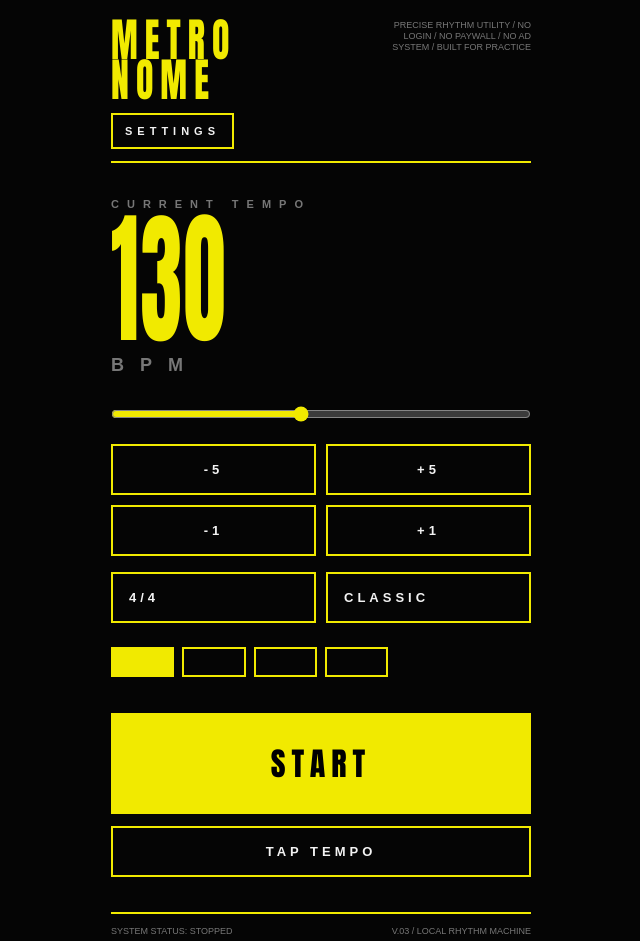
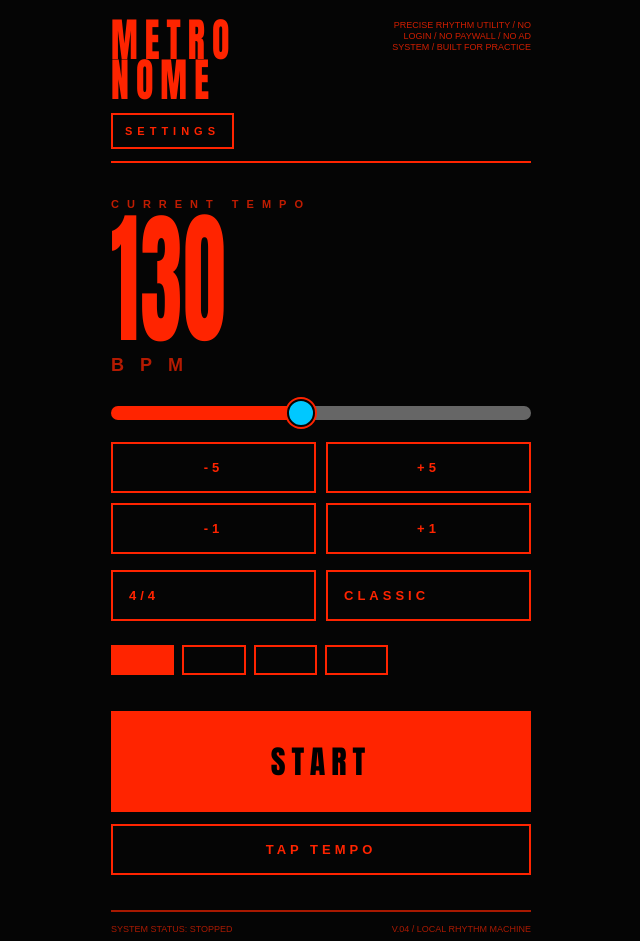
Before and after one commit to Zaru16-dot/Metronome, a plain HTML site: page index.html in a window 1280 px wide. Shown: the whole page, without its empty margins (319-959 px from the left). Drawn offline with Linux system fonts and the light colour scheme.

Commit message:
Update index.html

```diff
--- a/index.html
+++ b/index.html
@@ -10,8 +10,11 @@
       --bg: #050505;
       --text: #f3f3f3;
       --muted: #777;
-      --accent: #f1ea00;
+      --accent: #ff2400;
+      --contrast-accent: #00c8ff;
       --line: var(--accent);
+      --slider-fill: 45%;
+      --slider-rest: #666666;
     }
 
     * {
@@ -62,16 +65,17 @@
       font-size: 9px;
       line-height: 1.2;
       text-transform: uppercase;
-      color: var(--muted);
+      color: var(--accent);
       max-width: 145px;
       text-align: right;
+      opacity: 0.8;
     }
 
     .settings-btn {
       margin-top: 14px;
       background: none;
       border: 2px solid var(--line);
-      color: var(--text);
+      color: var(--accent);
       padding: 10px 12px;
       font-size: 11px;
       font-weight: 900;
@@ -87,9 +91,10 @@
       font-size: 11px;
       letter-spacing: 8px;
       font-weight: 900;
-      color: var(--muted);
+      color: var(--accent);
       text-transform: uppercase;
       margin-bottom: 12px;
+      opacity: 0.75;
     }
 
     .bpm {
@@ -108,13 +113,64 @@
       font-size: 18px;
       letter-spacing: 16px;
       font-weight: 900;
-      color: var(--muted);
+      color: var(--accent);
+      opacity: 0.7;
     }
 
+    /* SLIDER */
     input[type="range"] {
+      -webkit-appearance: none;
+      appearance: none;
       width: 100%;
       margin: 30px 0 22px;
-      accent-color: var(--accent);
+      height: 14px;
+      border: 0;
+      outline: none;
+      border-radius: 999px;
+      background: linear-gradient(
+        to right,
+        var(--accent) 0%,
+        var(--accent) var(--slider-fill),
+        var(--slider-rest) var(--slider-fill),
+        var(--slider-rest) 100%
+      );
+    }
+
+    input[type="range"]::-webkit-slider-runnable-track {
+      -webkit-appearance: none;
+      appearance: none;
+      height: 14px;
+      background: transparent;
+      border: none;
+      border-radius: 999px;
+    }
+
+    input[type="range"]::-webkit-slider-thumb {
+      -webkit-appearance: none;
+      appearance: none;
+      width: 28px;
+      height: 28px;
+      margin-top: -7px;
+      border-radius: 50%;
+      background: var(--contrast-accent);
+      border: 2px solid var(--bg);
+      box-shadow: 0 0 0 2px var(--accent);
+    }
+
+    input[type="range"]::-moz-range-track {
+      height: 14px;
+      background: transparent;
+      border: none;
+      border-radius: 999px;
+    }
+
+    input[type="range"]::-moz-range-thumb {
+      width: 28px;
+      height: 28px;
+      border-radius: 50%;
+      background: var(--contrast-accent);
+      border: 2px solid var(--bg);
+      box-shadow: 0 0 0 2px var(--accent);
     }
 
     .grid {
@@ -128,7 +184,7 @@
       border-radius: 0;
       border: 2px solid var(--line);
       background: var(--bg);
-      color: var(--text);
+      color: var(--accent);
       padding: 16px;
       font-size: 13px;
       font-weight: 900;
@@ -183,6 +239,7 @@
       margin-top: 12px;
       width: 100%;
       background: transparent;
+      color: var(--accent);
     }
 
     .footer {
@@ -190,11 +247,12 @@
       padding-top: 12px;
       font-size: 9px;
       line-height: 1.3;
-      color: var(--muted);
+      color: var(--accent);
       text-transform: uppercase;
       display: flex;
       justify-content: space-between;
       gap: 20px;
+      opacity: 0.65;
     }
 
     .settings-panel {
@@ -248,9 +306,10 @@
       font-size: 12px;
       font-weight: 900;
       letter-spacing: 4px;
-      color: var(--muted);
+      color: var(--accent);
       text-transform: uppercase;
       margin-bottom: 12px;
+      opacity: 0.8;
     }
 
     .colors {
@@ -265,22 +324,23 @@
     }
 
     .color-btn.selected {
-      outline: 3px solid var(--accent);
+      outline: 3px solid var(--contrast-accent);
       outline-offset: 3px;
     }
 
     .yellow { background: #f1ea00; }
-    .white { background: #ffffff; }
-    .red { background: #ff2400; }
-    .green { background: #00ff22; }
-    .blue { background: #2f66ff; }
+    .white  { background: #ffffff; }
+    .red    { background: #ff2400; }
+    .green  { background: #00ff22; }
+    .blue   { background: #2f66ff; }
     .purple { background: #b000ff; }
 
     .info-text {
       font-size: 10px;
       line-height: 1.5;
-      color: var(--muted);
+      color: var(--accent);
       text-transform: uppercase;
+      opacity: 0.65;
     }
   </style>
 </head>
@@ -331,13 +391,13 @@
         <div class="beats" id="beatDots"></div>
 
         <button class="start" id="startStop">START</button>
-        <button class="tap" id="tapTempo">TAP TEMPO</button>
+        <button class="tap" id="tapTempo">Tap Tempo</button>
       </div>
     </div>
 
     <div class="footer">
-      <div>system status: <span id="status">stopped</span></div>
-      <div>v.03 / local rhythm machine</div>
+      <div>System status: <span id="status">stopped</span></div>
+      <div>v.04 / local rhythm machine</div>
     </div>
   </div>
 
@@ -351,9 +411,9 @@
       <div class="setting-name">Accent color</div>
 
       <div class="colors">
-        <button class="color-btn yellow selected" data-color="#f1ea00"></button>
+        <button class="color-btn yellow" data-color="#f1ea00"></button>
         <button class="color-btn white" data-color="#ffffff"></button>
-        <button class="color-btn red" data-color="#ff2400"></button>
+        <button class="color-btn red selected" data-color="#ff2400"></button>
         <button class="color-btn green" data-color="#00ff22"></button>
         <button class="color-btn blue" data-color="#2f66ff"></button>
         <button class="color-btn purple" data-color="#b000ff"></button>
@@ -364,7 +424,7 @@
       <div class="setting-name">Design note</div>
       <div class="info-text">
         brutalist inspired rhythm interface. hard grid, long type, harsh contrast,
-        minimal controls, hidden options. made to stay usable while practicing.
+        minimal controls, hidden options. slider thumb uses complementary color.
       </div>
     </div>
   </div>
@@ -398,6 +458,33 @@
     const colorButtons = document.querySelectorAll(".color-btn");
 
     const audioContext = new (window.AudioContext || window.webkitAudioContext)();
+
+    const complementaryMap = {
+      "#f1ea00": "#2f66ff",
+      "#ffffff": "#ff2400",
+      "#ff2400": "#00c8ff",
+      "#00ff22": "#ff00c8",
+      "#2f66ff": "#ffd400",
+      "#b000ff": "#a8ff00"
+    };
+
+    function updateSliderProgress() {
+      const min = Number(bpmSlider.min);
+      const max = Number(bpmSlider.max);
+      const value = Number(bpmSlider.value);
+      const percent = ((value - min) / (max - min)) * 100;
+      document.documentElement.style.setProperty("--slider-fill", percent + "%");
+    }
+
+    function updateTheme(color) {
+      const normalized = color.toLowerCase();
+      const complementary = complementaryMap[normalized] || "#ffffff";
+
+      document.documentElement.style.setProperty("--accent", normalized);
+      document.documentElement.style.setProperty("--line", normalized);
+      document.documentElement.style.setProperty("--contrast-accent", complementary);
+      updateSliderProgress();
+    }
 
     function playClick(accent = false) {
       const osc = audioContext.createOscillator();
@@ -482,6 +569,7 @@
       bpm = Math.max(40, Math.min(240, newBpm));
       bpmDisplay.textContent = bpm;
       bpmSlider.value = bpm;
+      updateSliderProgress();
       restartIfPlaying();
     }
 
@@ -550,13 +638,15 @@
     colorButtons.forEach(button => {
       button.addEventListener("click", () => {
         const color = button.dataset.color;
-        document.documentElement.style.setProperty("--accent", color);
+        updateTheme(color);
 
         colorButtons.forEach(btn => btn.classList.remove("selected"));
         button.classList.add("selected");
       });
     });
 
+    updateTheme("#ff2400");
+    updateSliderProgress();
     renderBeats();
   </script>
 </body>
```
